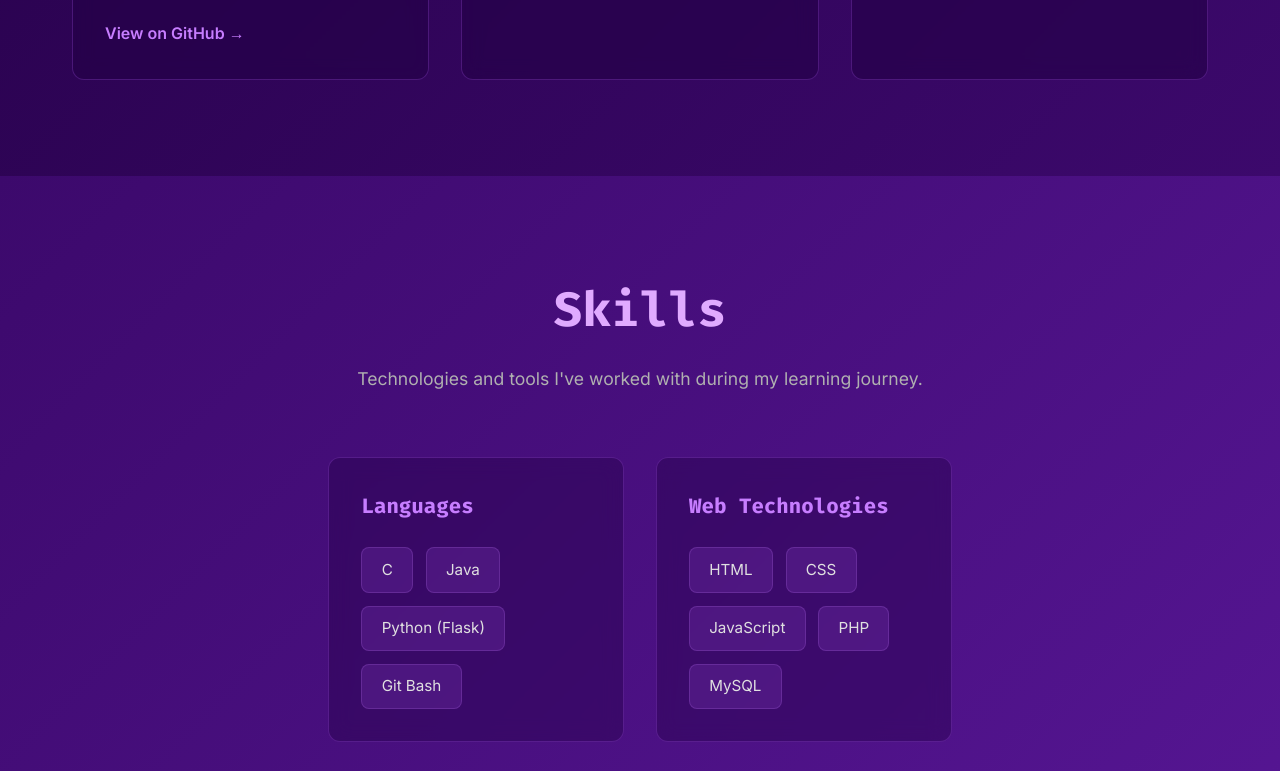
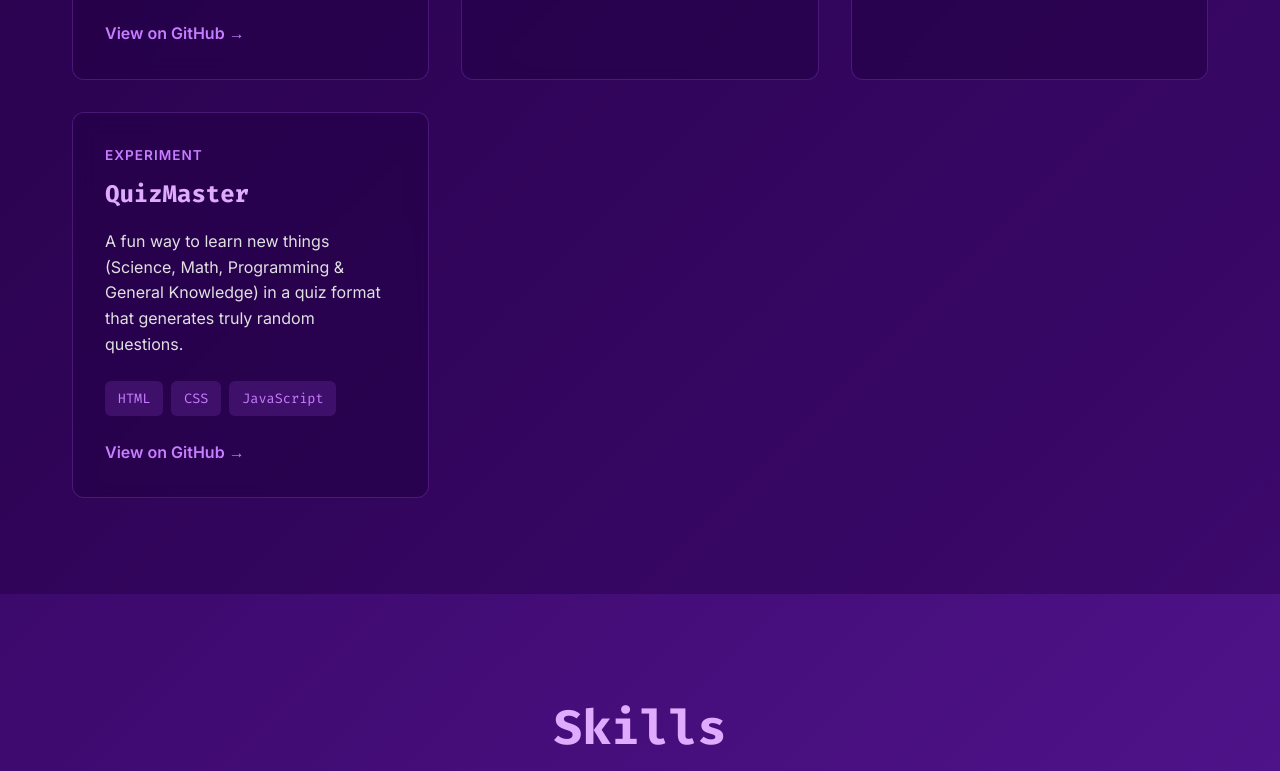
Before and after one commit to Keshab28/Keshab-Portfolio, a plain HTML site: page index.html in a window 1280 px wide. Shown: the part 3110-3881 px from the top of the page. Drawn offline with Linux system fonts and the light colour scheme.

Commit message:
Updated index.html

```diff
--- a/index.html
+++ b/index.html
@@ -199,10 +199,10 @@
                         <span class="tool-tag">Python</span>
                         <span class="tool-tag">SQLite</span>
                     </div>
-                    <a href="https://github.com/Keshab28/Keshab-Chandra-Sahu/tree/main/CAMS%20by%20Keshab" class="project-link" target="_blank">View on GitHub →</a>
+                    <a href="https://github.com/Keshab-Ch-Sahu/Keshab-Chandra-Sahu/tree/main/CAMS%20by%20Keshab" class="project-link" target="_blank">View on GitHub →</a>
                 </div>
 
-                <!-- Project 2 - Add your own -->
+                <!-- Project 2 -->
                 <div class="project-card">
                     <div class="project-category">Web Development</div>
                     <h3>Portfolio</h3>
@@ -215,10 +215,10 @@
                         <span class="tool-tag">CSS</span>
                         <span class="tool-tag">JavaScript</span>
                     </div>
-                    <a href="https://github.com/Keshab28/Keshab-Chandra-Sahu/tree/main/Portfolio%201.0" class="project-link" target="_blank">View on GitHub →</a>
+                    <a href="https://github.com/Keshab-Ch-Sahu/Keshab-Chandra-Sahu/tree/main/Portfolio%201.0" class="project-link" target="_blank">View on GitHub →</a>
                 </div>
 
-                <!-- Project 3 - Add your own -->
+                <!-- Project 3 -->
                 <div class="project-card">
                     <div class="project-category">Experiment</div>
                     <h3>AZEx - A to Z Experiment</h3>
@@ -229,7 +229,22 @@
                     <div class="project-tools">
                         <span class="tool-tag">Java</span>
                     </div>
-                    <a href="https://github.com/Keshab28/Keshab-Chandra-Sahu/tree/main/AZEx%20by%20Keshab" class="project-link" target="_blank">View on GitHub →</a>
+                    <a href="https://github.com/Keshab-Ch-Sahu/Keshab-Chandra-Sahu/tree/main/AZEx%20by%20Keshab" class="project-link" target="_blank">View on GitHub →</a>
+                </div>
+
+                <!-- Project 4 -->
+                <div class="project-card">
+                    <div class="project-category">Experiment</div>
+                    <h3>QuizMaster</h3>
+                    <p>
+                        A fun way to learn new things (Science, Math, Programming & General Knowledge) in a quiz format that generates truly random questions.
+                    </p>
+                    <div class="project-tools">
+                        <span class="tool-tag">HTML</span>
+                        <span class="tool-tag">CSS</span>
+                        <span class="tool-tag">JavaScript</span>
+                    </div>
+                    <a href="https://github.com/Keshab-Ch-Sahu/Keshab-Chandra-Sahu/tree/main/QuizMaster%20by%20Keshab" class="project-link" target="_blank">View on GitHub →</a>
                 </div>
             </div>
         </div>
@@ -379,10 +394,6 @@
                         <span>📞</span>
                         <span class="contact-label">Cell : +91 82604 64490</span>
                     </a>
-                    <!-- <a href="https://github.com/yourusername" target="_blank" class="contact-item">
-                        <span>💻</span>
-                        <span class="contact-label">GitHub Profile</span>
-                    </a> -->
                 </div>
                 <div class="social-media-section">
                     <h3 class="social-heading">Connect With Me</h3>
@@ -401,14 +412,14 @@
                             <div class="social-hover-effect"></div>
                         </a>
 
-                        <a href="https://github.com/Keshab28" target="_blank" class="modern-social-card github"
+                        <a href="https://github.com/Keshab-Ch-Sahu" target="_blank" class="modern-social-card github"
                             data-platform="GitHub">
                             <div class="social-icon-wrapper">
                                 <i class="fab fa-github"></i>
                             </div>
                             <div class="social-info">
                                 <span class="social-name">GitHub</span>
-                                <span class="social-handle">@Keshab28</span>
+                                <span class="social-handle">@Keshab-Ch-Sahu</span>
                             </div>
                             <div class="social-hover-effect"></div>
                         </a>
```
